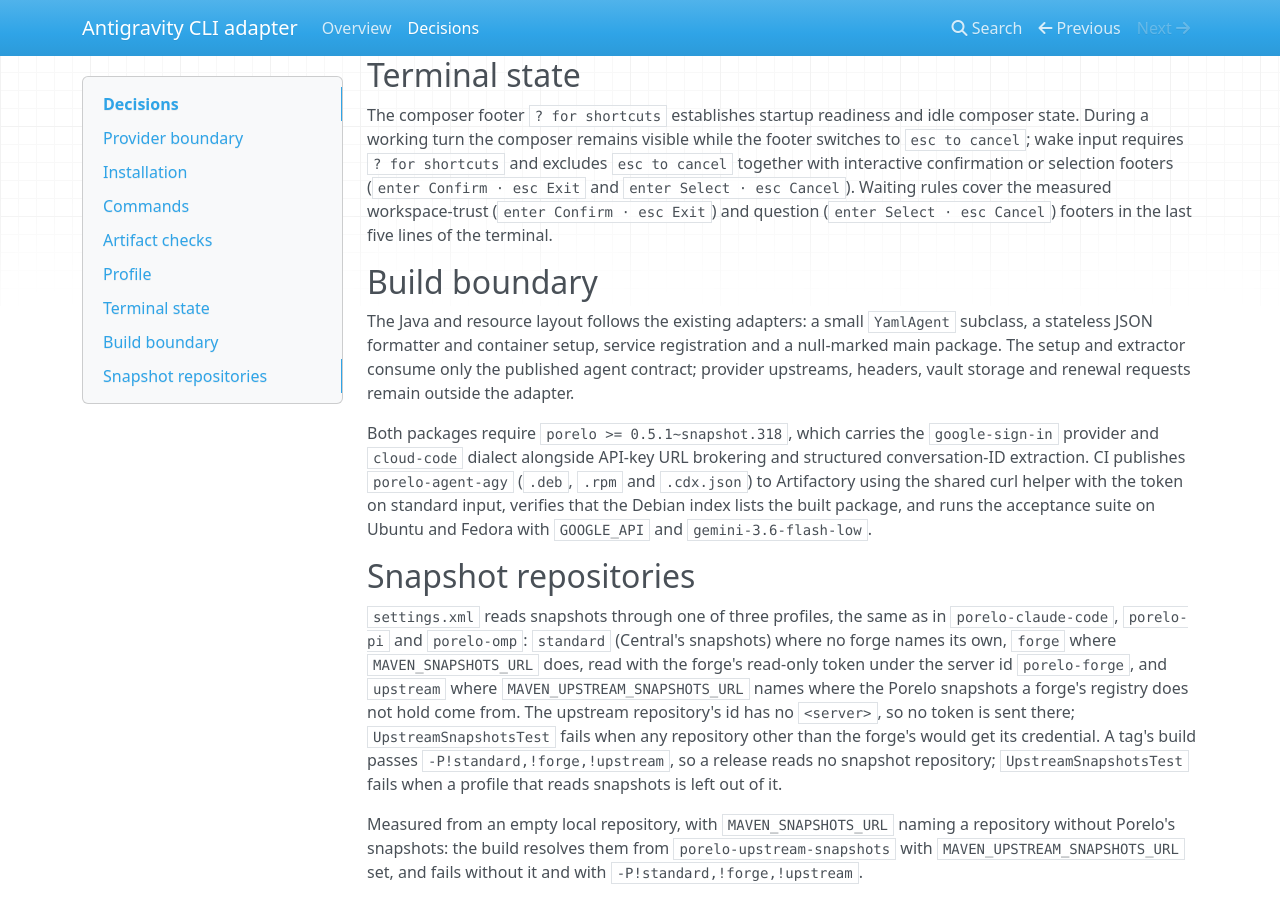
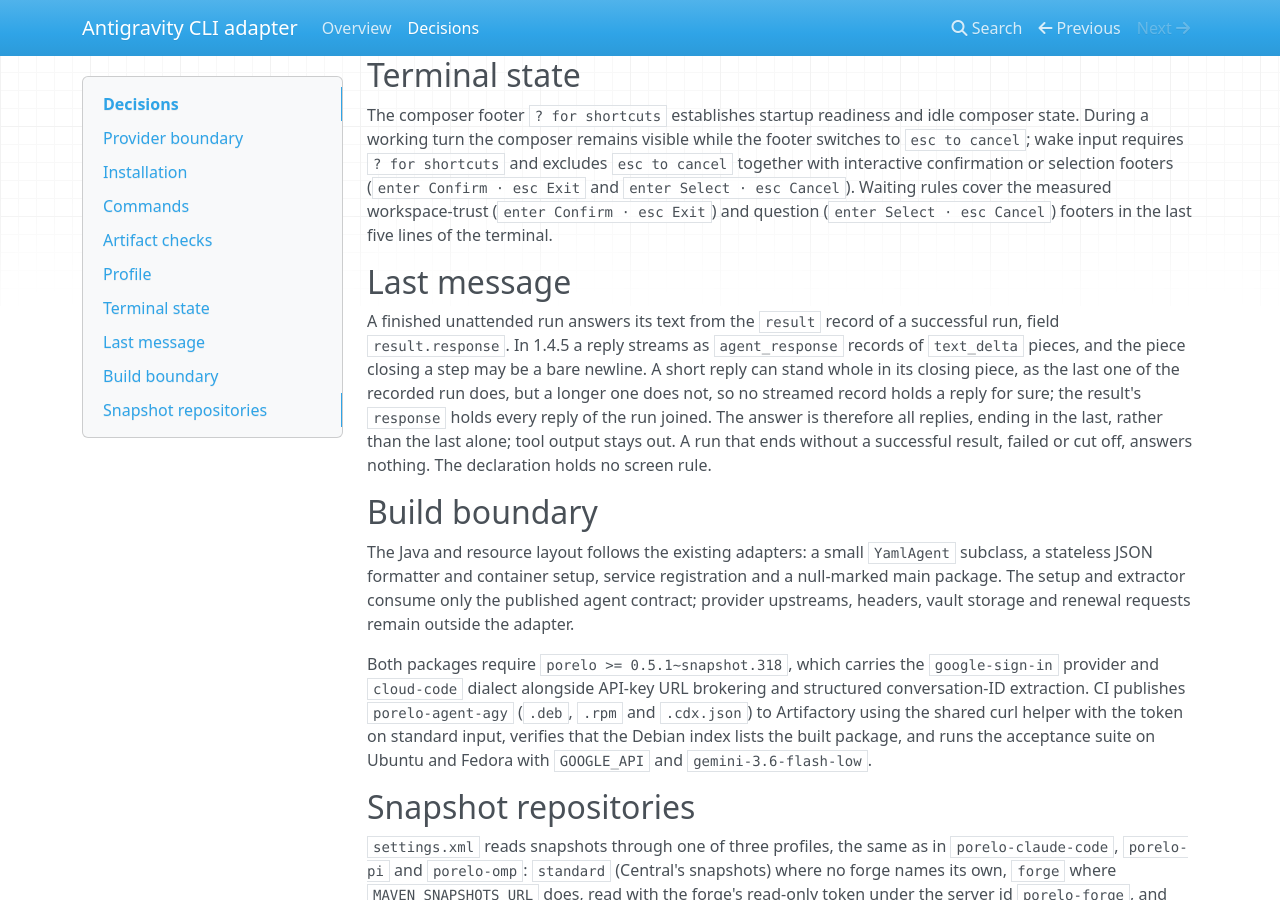
Before and after one commit to porelo-ai/porelo-agy, an MkDocs documentation site: the page built from doc/decisions.md, in a window 1280 px wide and 900 px high, scrolled down 2839 px. Built offline with MkDocs 1.6.1, drawn with Linux system fonts in a browser that asks for light colours; nearby versions of some CDN libraries.

Commit message:
Answer a finished run's replies from its successful result
Assisted-by: Claude Code, claude-opus-5-5

```diff
--- a/doc/decisions.md
+++ b/doc/decisions.md
@@ -120,6 +120,17 @@ selection footers (`enter Confirm · esc Exit` and `enter Select · esc Cancel`)
 Waiting rules cover the measured workspace-trust (`enter Confirm · esc Exit`) and question
 (`enter Select · esc Cancel`) footers in the last five lines of the terminal.
 
+## Last message
+
+A finished unattended run answers its text from the `result` record of a successful run, field
+`result.response`. In 1.4.5 a reply streams as `agent_response` records of `text_delta` pieces, and
+the piece closing a step may be a bare newline. A short reply can stand whole in its closing piece,
+as the last one of the recorded run does, but a longer one does not, so no streamed record holds a
+reply for sure; the result's `response` holds every reply of the run joined. The answer is therefore
+all replies, ending in the last, rather than the last alone; tool output stays out. A run that ends
+without a successful result, failed or cut off, answers nothing. The declaration holds no screen
+rule.
+
 ## Build boundary
 
 The Java and resource layout follows the existing adapters: a small `YamlAgent` subclass, a
--- a/src/main/resources/agent/agy.yaml
+++ b/src/main/resources/agent/agy.yaml
@@ -49,6 +49,12 @@ session:
             - contains: "enter Select · esc Cancel"
               in_last_lines: 5
               for: "a selection"
+        # 1.4.5 streams each reply in pieces, and a reply's closing piece may be a bare newline;
+        # whole text stands for sure only in a successful result, whose response is every reply
+        # of the run joined, not the last one alone.
+        last_message:
+            record: { event: result, result.status: SUCCESS }
+            text: result.response
     session_id:
         record: { event: result, result.status: SUCCESS }
         key: result.conversation_id
```
Also changed, not shown: CHANGELOG.md (+3 -0 lines), issues/AG22-A-Finished-Run-Answers-Its-Last-Message.md (+20 -3 lines), issues/README.md (+1 -6 lines), 2 other files.
